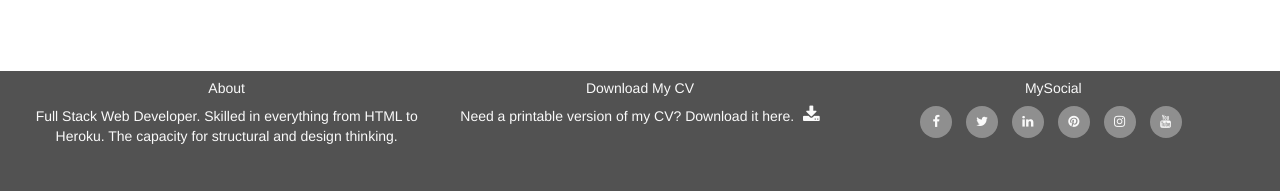
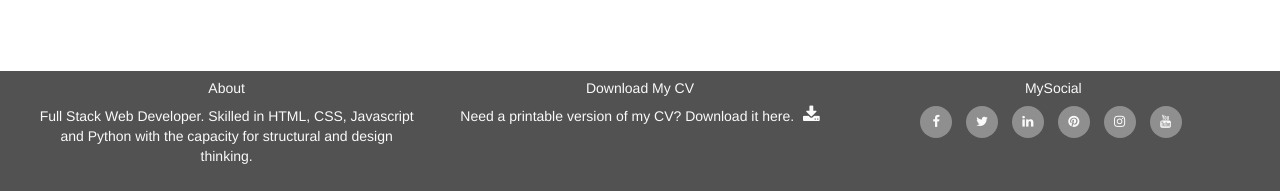
Before and after one commit to Code-Institute-Submissions/pythonquiz1, a Flask app: template templates/congratulations.html in a window 1280 px wide. Shown: the part 699-890 px from the top of the page. Run offline with Flask 2, Linux system fonts and the light colour scheme; the template is opened without the code that fills it, so the values that code supplies are empty; some libraries are stand-ins or nearby versions.

Commit message:
initial commit

```diff
--- a/templates/congratulations.html
+++ b/templates/congratulations.html
@@ -41,7 +41,7 @@
             <div class="col-sm-4 ">
                 <h5 class="uppercase general-sub ">About</h5>
                 <p class="inline-block ">
-                    Full Stack Web Developer. Skilled in everything from HTML to Heroku. The capacity for structural and design thinking.
+                    Full Stack Web Developer. Skilled in HTML, CSS, Javascript and Python with the capacity for structural and design thinking.
                 </p>
             </div>
             <div class="col-sm-4 ">
```
